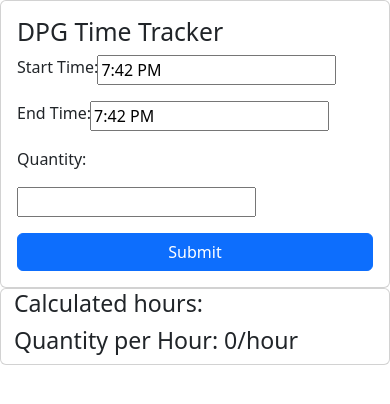
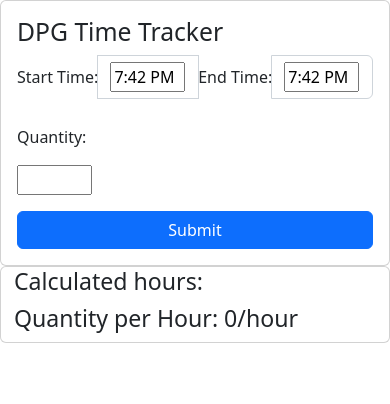
Before and after one commit to cguerrero11/dpg-timer-c, a React (Create React App) app: page / in a window 390 px wide. Shown: the top 404 px of the page. Built offline with nearby package versions, Linux system fonts and the light colour scheme.

Commit message:
start and end merged to one line with css

```diff
--- a/src/App.js
+++ b/src/App.js
@@ -174,9 +174,11 @@ const calcTimeDiff = (start, end) => {
                                                                                     timeIntervals={5}
                                                                                     name="StartTime"
                                                                                     dateFormat="h:mm aa"
+                                                                                    wrapperClassName="form-control"
+                                                                                    class="datepicker"
                     />
-                    </div>
-                    <div id='endTime' className='input-group mb-3'>
+                    {/* </div>
+                    <div id='endTime' className='input-group mb-3'> */}
                     <label name="end-time">End Time: </label> <DatePicker
                                                                                     selected={endTime}
                                                                                     onChange={(time) => handleEndTime(time)}
@@ -185,6 +187,8 @@ const calcTimeDiff = (start, end) => {
                                                                                     timeIntervals={5}
                                                                                     name="EndTime"
                                                                                     dateFormat="h:mm aa"
+                                                                                    wrapperClassName="form-control"
+                                                                                    class="datepicker"
                         />
                     </div>
                     <div className='input-group mb-3'>
--- a/src/index.css
+++ b/src/index.css
@@ -11,3 +11,43 @@ code {
   font-family: source-code-pro, Menlo, Monaco, Consolas, 'Courier New',
     monospace;
 }
+
+ #startTime {
+  display: flex;
+  margin: 0px;
+  max-width: 600px;
+}
+/*
+#endTime {
+  float:left;
+}
+*/
+/* .form-control {
+  max-width: 100px;
+  float: left;
+  margin-right: 10px;
+  display: none;
+  }  */
+
+  /* .react-datepicker-ignore-onclickoutside {
+    width: 100px;
+  } */
+
+  .datepicker {
+    display: none;
+    }
+
+    label{
+      margin-top: 10px;
+    }
+
+@media (max-width: 600px) {
+  #startTime {
+    display: flex;
+    margin: 0px;
+    max-width: 100%;
+  }
+  input {
+    width: 75px;
+  }
+}
```
